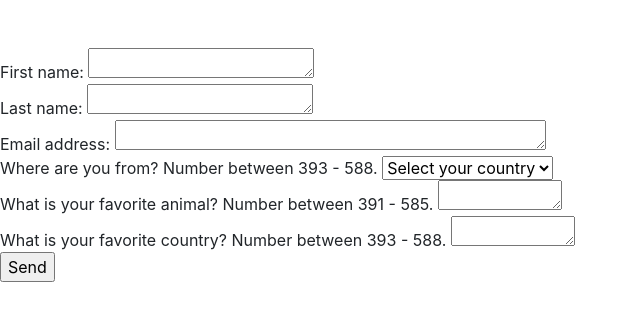
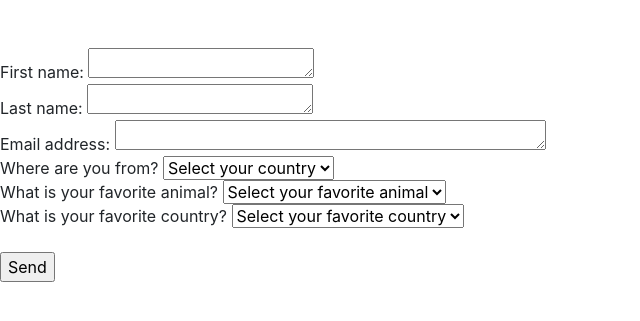
Before and after one commit to emmituuk/Project, a Flask app: template templates/add.html in a window 1280 px wide. Shown: the top 321 px of the page, without its empty margins (0-640 px from the left). Run offline with Flask 3, Linux system fonts and the light colour scheme; the template is opened without the code that fills it, so the values that code supplies are empty; parts of the project's set-up code (start-up, migrations or seed data) failed here and were passed over; some libraries are stand-ins or nearby versions.

Commit message:
drop-down menus to the add-page

```diff
--- a/app.py
+++ b/app.py
@@ -14,6 +14,19 @@ app.config.update(
 app.config["SQLALCHEMY_DATABASE_URI"] = getenv("DATABASE_URL")
 db = SQLAlchemy(app)
 
+# this function can move a list element to the end of the list
+# required in drop-down/select menus
+def move_to_end(lst, elem):
+    new_lst = []
+    temp = None
+    for i in lst:
+        if i != elem:
+            new_lst.append(i)
+        else:
+            temp = i
+    new_lst.append(temp)
+    return new_lst
+
 @app.route("/")
 def index():
     # gets all person_ids and returns all the rows as a list of tuples
@@ -23,30 +36,22 @@ def index():
 
 @app.route("/add")
 def add():
-    norm_data_countries = db.session.execute(text("SELECT country_id, country FROM countries")).fetchall()
-    # sorted by alphabetically
-    data_countries = sorted(norm_data_countries, key=lambda x:x[1])
+    # next making the drop-down menu values for own_country_id and favorite_country_id
+    original_countries = db.session.execute(text("SELECT country_id, country FROM countries")).fetchall()
+    # sorts countries by alphabetically
+    alph_countries = sorted(original_countries, key=lambda x:x[1])
+    # fetches the row of the query result and returns a row as a list of tuples
+    other_elem1 = db.session.execute(text("SELECT country_id, country FROM countries WHERE country = 'Other'")).fetchall()[0]
+    # moves other_elem to the end of the list
+    sorted_countries = move_to_end(alph_countries, other_elem1)
 
-    def move_to_end(lst, elem):
-        new_lst = []
-        temp = None
-        for i in lst:
-            if i != elem:
-                new_lst.append(i)
-            else:
-                temp = i
-        new_lst.append(temp)
-        return new_lst
+    # next making the drop-down menu values for favorite_animals_id
+    original_animals = db.session.execute(text("SELECT animal_id, animal FROM animals")).fetchall()
+    alph_animals = sorted(original_animals, key=lambda x:x[1])
+    other_elem2 = db.session.execute(text("SELECT animal_id, animal FROM animals WHERE animal = 'Other'")).fetchall()[0]
+    sorted_animals = move_to_end(alph_animals, other_elem2)
 
-    # 'Other' is the first item --> [0]
-    # to do: make a query which return an 'other'-country's id.
-    other_value = db.session.execute(text("SELECT country_id, country FROM countries")).fetchall()[0]
-
-    # Test the function
-    sorted_countries = move_to_end(data_countries, other_value)
-
-    # sorted_countries = data_countries.sort(key=cmp_to_key(lambda x, y: 1 if x.country > y.country and x.country != "Other" else -1))
-    return render_template("add.html", data_countries = sorted_countries)
+    return render_template("add.html", sorted_countries = sorted_countries, sorted_animals = sorted_animals)
 
 
 # POST-method can change e.g. insert or update the database, but GET can not.
--- a/templates/add.html
+++ b/templates/add.html
@@ -10,36 +10,39 @@
         <form action="/send" method="POST">
             <br>
             <br>
-            <!-- PERSON first_name -->
             First name:
             <textarea name="first_name" rows="1" cols="20"></textarea>
             <br>
-            <!-- PERSON last_name -->
             Last name:
             <textarea name="last_name" rows="1" cols="20"></textarea>
             <br>
-            <!-- PERSON email -->
             Email address:
             <textarea name="email" rows="1" cols="40"></textarea>
             <br>
-            <!-- PERSON own_country_id, alasvetovalikosta maa ja tällöin lukee maan id:n  -->
-            Where are you from? Number between 393 - 588.
-            <!-- <textarea name="own_country_id" rows="1" cols="10"></textarea>
-            <br> -->
-            <select name="own_country_id" class="form-select">
+            Where are you from?
+            <select name="own_country_id" class="form-select" aria-label="Default select example">
                 <option selected>Select your country</option>
-                {% for o in data_countries %}
+                {% for o in sorted_countries %}
                 <option value="{{ o.country_id}}">{{ o.country }}</option>
                 {% endfor %}
             </select>
             <br>
-            <!-- FAVORITE_ANIMAL favorite_animal_id, alasvetovalikosta eläin ja tällöin lukee maan id:n  -->
-            What is your favorite animal? Number between 391 - 585.
-            <textarea name="favorite_animal_id" rows="1" cols="10"></textarea>
+            What is your favorite animal?
+            <select name="favorite_animal_id" class="form-select" aria-label="Default select example">
+                <option selected>Select your favorite animal</option>
+                {% for o in sorted_animals %}
+                <option value="{{ o.animal_id}}">{{ o.animal }}</option>
+                {% endfor %}
+            </select>
             <br>
-            <!-- FAVORITE_COUNTRY favorite_country_id, alasvetovalikosta maa ja tällöin lukee maan id:n  -->
-            What is your favorite country? Number between 393 - 588.
-            <textarea name="favorite_country_id" rows="1" cols="10"></textarea>
+            What is your favorite country?
+            <select name="favorite_country_id" class="form-select" aria-label="Default select example">
+                <option selected>Select your favorite country</option>
+                {% for o in sorted_countries %}
+                <option value="{{ o.country_id}}">{{ o.country }}</option>
+                {% endfor %}
+            </select>
+            <br>
             <br>
             <input type="submit" value="Send">
             <br>
```
